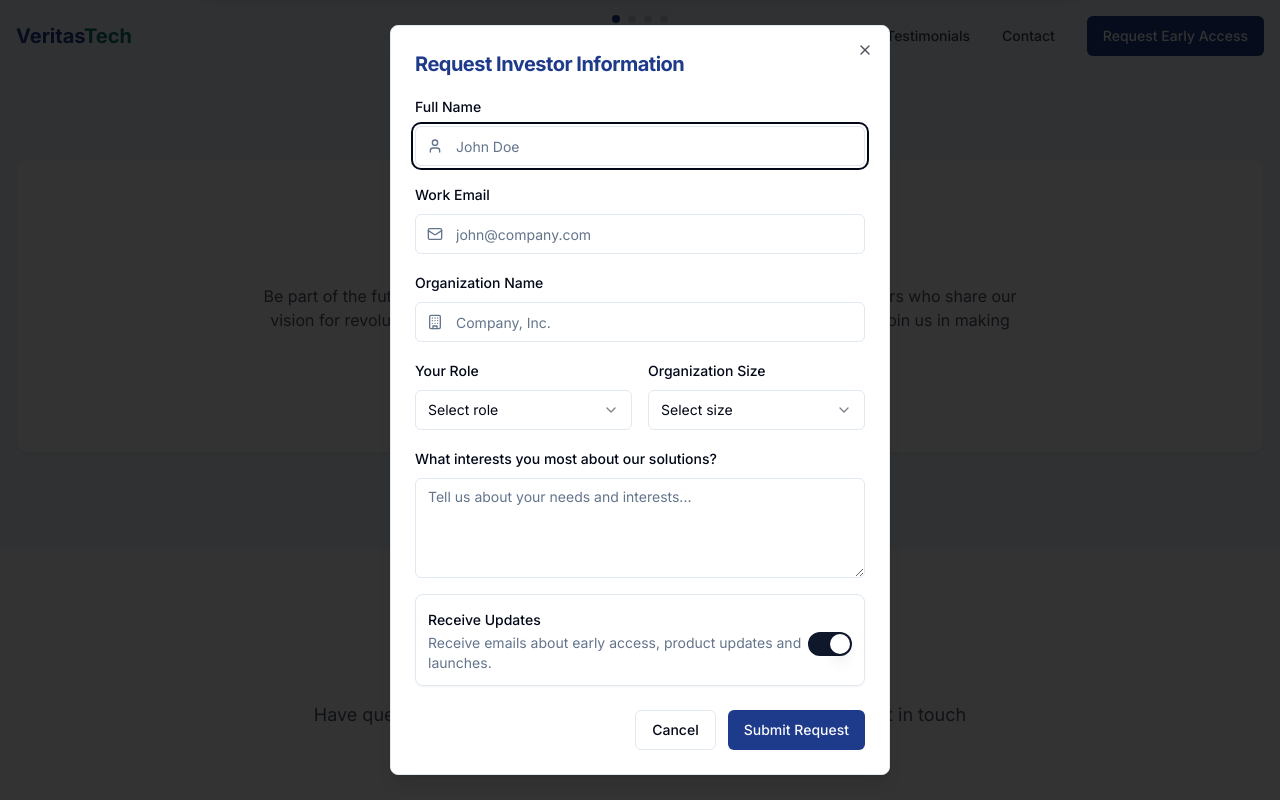
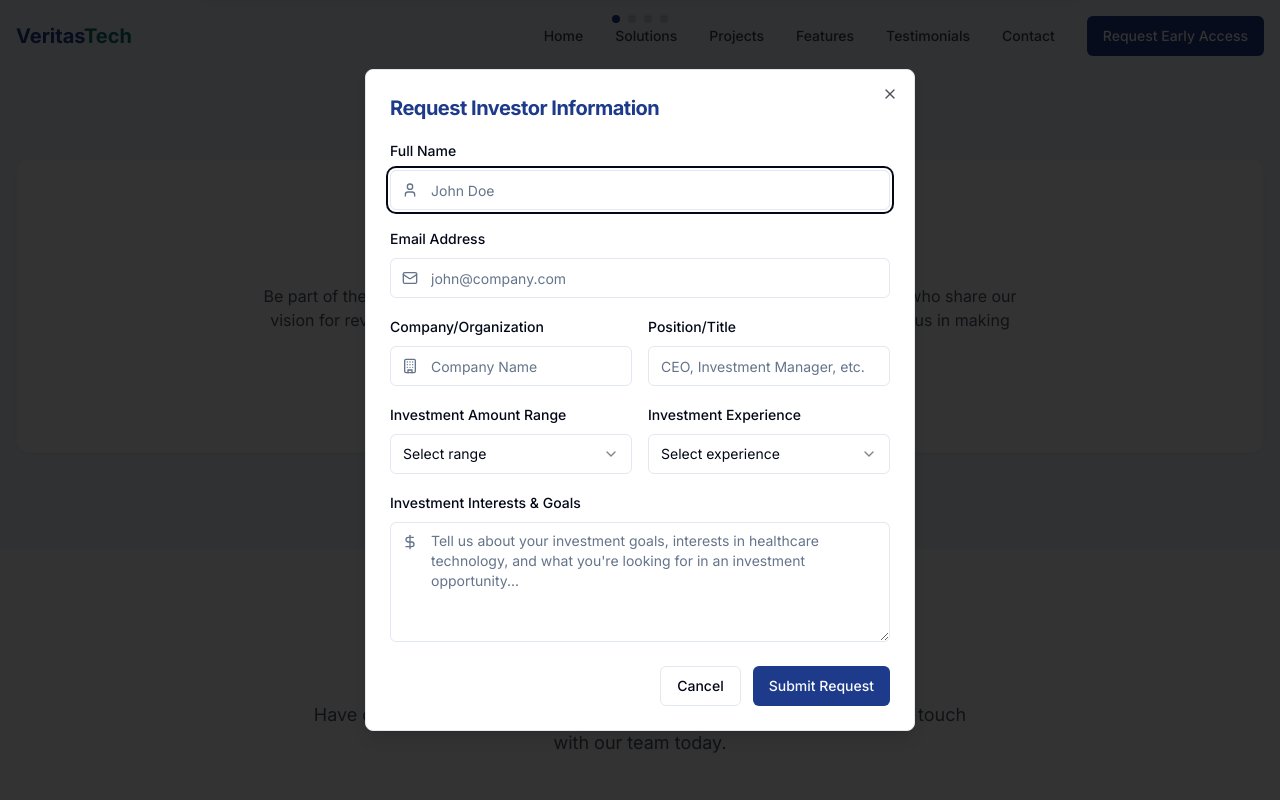
Before and after one commit to Kyleatkins1/veritas-beacon-front, a React (Vite) app: page / in a window 1280 px wide. Both pictures are taken after a click on the button "Request Investor Information". Shown: the part 5101-5901 px from the top of the page. Built offline with nearby package versions, Linux system fonts and the light colour scheme.

Commit message:
Add investor form and email functionality
Implement a form for investor information and email submission to katkins@veritastech.io.

```diff
--- /dev/null
+++ b/src/components/forms/InvestorRequestForm.tsx
@@ -0,0 +1,253 @@
+
+import React from "react";
+import { zodResolver } from "@hookform/resolvers/zod";
+import { useForm } from "react-hook-form";
+import { z } from "zod";
+import { Building, DollarSign, Mail, User } from "lucide-react";
+import { Button } from "@/components/ui/button";
+import {
+  Form,
+  FormControl,
+  FormField,
+  FormItem,
+  FormLabel,
+  FormMessage,
+} from "@/components/ui/form";
+import { Input } from "@/components/ui/input";
+import { Textarea } from "@/components/ui/textarea";
+import {
+  Select,
+  SelectContent,
+  SelectItem,
+  SelectTrigger,
+  SelectValue,
+} from "@/components/ui/select";
+import { useToast } from "@/hooks/use-toast";
+
+const formSchema = z.object({
+  name: z.string().min(2, {
+    message: "Name must be at least 2 characters.",
+  }),
+  email: z.string().email({
+    message: "Please enter a valid email address.",
+  }),
+  company: z.string().min(2, {
+    message: "Company name is required.",
+  }),
+  position: z.string().min(2, {
+    message: "Position is required.",
+  }),
+  investmentAmount: z.string().min(1, {
+    message: "Please select an investment amount range.",
+  }),
+  experience: z.string().min(1, {
+    message: "Please select your investment experience.",
+  }),
+  interests: z.string().min(10, {
+    message: "Please tell us about your investment interests.",
+  }),
+});
+
+interface InvestorRequestFormProps {
+  onClose: () => void;
+}
+
+const InvestorRequestForm = ({ onClose }: InvestorRequestFormProps) => {
+  const { toast } = useToast();
+  const form = useForm<z.infer<typeof formSchema>>({
+    resolver: zodResolver(formSchema),
+    defaultValues: {
+      name: "",
+      email: "",
+      company: "",
+      position: "",
+      investmentAmount: "",
+      experience: "",
+      interests: "",
+    },
+  });
+
+  function onSubmit(values: z.infer<typeof formSchema>) {
+    // Format email body from form values
+    const subject = encodeURIComponent("Investor Information Request from Website");
+    const body = encodeURIComponent(
+      `Name: ${values.name}\n` +
+      `Email: ${values.email}\n` +
+      `Company: ${values.company}\n` +
+      `Position: ${values.position}\n` +
+      `Investment Range: ${values.investmentAmount}\n` +
+      `Investment Experience: ${values.experience}\n` +
+      `Investment Interests: ${values.interests}\n`
+    );
+
+    // Open email client with pre-populated fields
+    window.location.href = `mailto:katkins@veritastech.io?subject=${subject}&body=${body}`;
+
+    // Show success toast
+    toast({
+      title: "Request Submitted",
+      description: "Your investor information request has been submitted successfully.",
+    });
+
+    // Close the modal
+    onClose();
+  }
+
+  return (
+    <Form {...form}>
+      <form onSubmit={form.handleSubmit(onSubmit)} className="space-y-4">
+        <FormField
+          control={form.control}
+          name="name"
+          render={({ field }) => (
+            <FormItem>
+              <FormLabel>Full Name</FormLabel>
+              <FormControl>
+                <div className="relative">
+                  <User className="absolute left-3 top-3 h-4 w-4 text-muted-foreground" />
+                  <Input placeholder="John Doe" className="pl-10" {...field} />
+                </div>
+              </FormControl>
+              <FormMessage />
+            </FormItem>
+          )}
+        />
+
+        <FormField
+          control={form.control}
+          name="email"
+          render={({ field }) => (
+            <FormItem>
+              <FormLabel>Email Address</FormLabel>
+              <FormControl>
+                <div className="relative">
+                  <Mail className="absolute left-3 top-3 h-4 w-4 text-muted-foreground" />
+                  <Input placeholder="john@company.com" className="pl-10" {...field} />
+                </div>
+              </FormControl>
+              <FormMessage />
+            </FormItem>
+          )}
+        />
+
+        <div className="grid grid-cols-1 md:grid-cols-2 gap-4">
+          <FormField
+            control={form.control}
+            name="company"
+            render={({ field }) => (
+              <FormItem>
+                <FormLabel>Company/Organization</FormLabel>
+                <FormControl>
+                  <div className="relative">
+                    <Building className="absolute left-3 top-3 h-4 w-4 text-muted-foreground" />
+                    <Input placeholder="Company Name" className="pl-10" {...field} />
+                  </div>
+                </FormControl>
+                <FormMessage />
+              </FormItem>
+            )}
+          />
+
+          <FormField
+            control={form.control}
+            name="position"
+            render={({ field }) => (
+              <FormItem>
+                <FormLabel>Position/Title</FormLabel>
+                <FormControl>
+                  <Input placeholder="CEO, Investment Manager, etc." {...field} />
+                </FormControl>
+                <FormMessage />
+              </FormItem>
+            )}
+          />
+        </div>
+
+        <div className="grid grid-cols-1 md:grid-cols-2 gap-4">
+          <FormField
+            control={form.control}
+            name="investmentAmount"
+            render={({ field }) => (
+              <FormItem>
+                <FormLabel>Investment Amount Range</FormLabel>
+                <Select onValueChange={field.onChange} defaultValue={field.value}>
+                  <FormControl>
+                    <SelectTrigger>
+                      <SelectValue placeholder="Select range" />
+                    </SelectTrigger>
+                  </FormControl>
+                  <SelectContent>
+                    <SelectItem value="under_50k">Under $50,000</SelectItem>
+                    <SelectItem value="50k_250k">$50,000 - $250,000</SelectItem>
+                    <SelectItem value="250k_1m">$250,000 - $1 Million</SelectItem>
+                    <SelectItem value="1m_5m">$1 Million - $5 Million</SelectItem>
+                    <SelectItem value="over_5m">Over $5 Million</SelectItem>
+                  </SelectContent>
+                </Select>
+                <FormMessage />
+              </FormItem>
+            )}
+          />
+
+          <FormField
+            control={form.control}
+            name="experience"
+            render={({ field }) => (
+              <FormItem>
+                <FormLabel>Investment Experience</FormLabel>
+                <Select onValueChange={field.onChange} defaultValue={field.value}>
+                  <FormControl>
+                    <SelectTrigger>
+                      <SelectValue placeholder="Select experience" />
+                    </SelectTrigger>
+                  </FormControl>
+                  <SelectContent>
+                    <SelectItem value="new_investor">New Investor</SelectItem>
+                    <SelectItem value="angel_investor">Angel Investor</SelectItem>
+                    <SelectItem value="vc">Venture Capitalist</SelectItem>
+                    <SelectItem value="corporate_investor">Corporate Investor</SelectItem>
+                    <SelectItem value="private_equity">Private Equity</SelectItem>
+                    <SelectItem value="family_office">Family Office</SelectItem>
+                  </SelectContent>
+                </Select>
+                <FormMessage />
+              </FormItem>
+            )}
+          />
+        </div>
+
+        <FormField
+          control={form.control}
+          name="interests"
+          render={({ field }) => (
+            <FormItem>
+              <FormLabel>Investment Interests & Goals</FormLabel>
+              <FormControl>
+                <div className="relative">
+                  <DollarSign className="absolute left-3 top-3 h-4 w-4 text-muted-foreground" />
+                  <Textarea
+                    placeholder="Tell us about your investment goals, interests in healthcare technology, and what you're looking for in an investment opportunity..."
+                    className="min-h-[120px] pl-10"
+                    {...field}
+                  />
+                </div>
+              </FormControl>
+              <FormMessage />
+            </FormItem>
+          )}
+        />
+
+        <div className="flex justify-end gap-3 pt-2">
+          <Button type="button" variant="outline" onClick={onClose}>
+            Cancel
+          </Button>
+          <Button type="submit" className="bg-veritas-primary hover:bg-veritas-primary/90">
+            Submit Request
+          </Button>
+        </div>
+      </form>
+    </Form>
+  );
+};
+
+export default InvestorRequestForm;
--- a/src/pages/Index.tsx
+++ b/src/pages/Index.tsx
@@ -9,37 +9,37 @@ import Features from "@/components/sections/Features";
 import Testimonials from "@/components/sections/Testimonials";
 import Contact from "@/components/sections/Contact";
 import { Dialog, DialogContent, DialogHeader, DialogTitle } from "@/components/ui/dialog";
-import EarlyAccessForm from "@/components/forms/EarlyAccessForm";
+import InvestorRequestForm from "@/components/forms/InvestorRequestForm";
 
 const Index = () => {
-  const [earlyAccessDialogOpen, setEarlyAccessDialogOpen] = useState(false);
+  const [investorDialogOpen, setInvestorDialogOpen] = useState(false);
 
-  const handleEarlyAccessClick = () => {
-    setEarlyAccessDialogOpen(true);
+  const handleInvestorInfoClick = () => {
+    setInvestorDialogOpen(true);
   };
 
   return (
     <div className="min-h-screen flex flex-col">
-      <Navbar onEarlyAccessClick={handleEarlyAccessClick} />
+      <Navbar onEarlyAccessClick={handleInvestorInfoClick} />
       <main>
         <Hero />
         <Services />
-        <Projects onEarlyAccessClick={handleEarlyAccessClick} />
+        <Projects onEarlyAccessClick={handleInvestorInfoClick} />
         <Features />
-        <Testimonials onEarlyAccessClick={handleEarlyAccessClick} />
+        <Testimonials onEarlyAccessClick={handleInvestorInfoClick} />
         <Contact />
       </main>
       <Footer />
 
-      {/* Early Access / Investor Dialog */}
-      <Dialog open={earlyAccessDialogOpen} onOpenChange={setEarlyAccessDialogOpen}>
-        <DialogContent className="sm:max-w-[500px]">
+      {/* Investor Information Dialog */}
+      <Dialog open={investorDialogOpen} onOpenChange={setInvestorDialogOpen}>
+        <DialogContent className="sm:max-w-[550px]">
           <DialogHeader>
             <DialogTitle className="text-xl font-bold text-veritas-primary">
               Request Investor Information
             </DialogTitle>
           </DialogHeader>
-          <EarlyAccessForm onClose={() => setEarlyAccessDialogOpen(false)} />
+          <InvestorRequestForm onClose={() => setInvestorDialogOpen(false)} />
         </DialogContent>
       </Dialog>
     </div>
```
